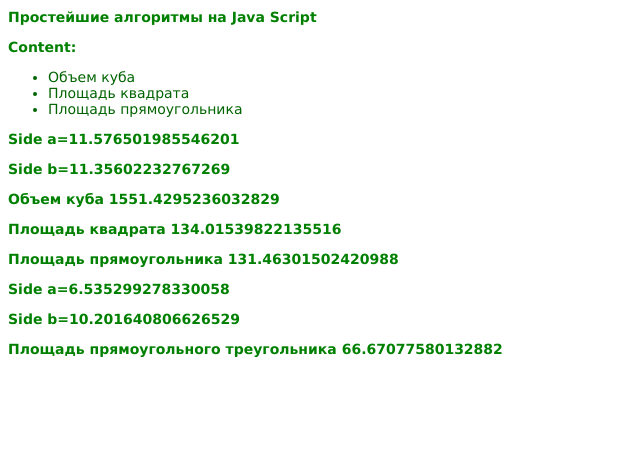
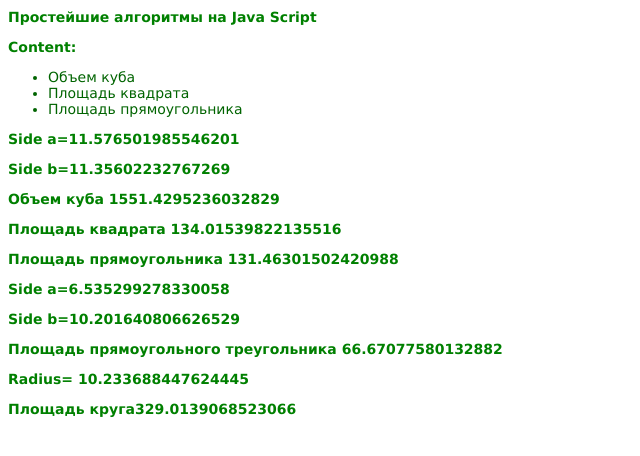
Before and after one commit to AndruKP/js-algo, a plain HTML site: page index.html in a window 1280 px wide. Shown: the whole page, without its empty margins (0-640 px from the left). Drawn offline with Linux system fonts and the light colour scheme.

Commit message:
Added algo for circle

```diff
--- a/app.js
+++ b/app.js
@@ -13,3 +13,10 @@ function writeAlgoDemo2() {
     document.write("<p>Side a=" + side_a + "</p><p>Side b=" + side_b + "</p>")
     document.write("<p>Площадь прямоугольного треугольника " + side_a * side_b + "</p>")
 }
+
+function writeAlgoDemo3() {
+    var radius = Math.random() * 10 + 5;
+    var square = Math.PI * radius * radius;
+    document.write("<p>Radius= " + radius + "</p>");
+    document.write("<p>Площадь круга" + square + "</p>")
+}
--- a/index.html
+++ b/index.html
@@ -21,6 +21,7 @@
     <script>
         writeAlgoDemo1();
         writeAlgoDemo2();
+        writeAlgoDemo3();
     </script>
 </body>
 
```
